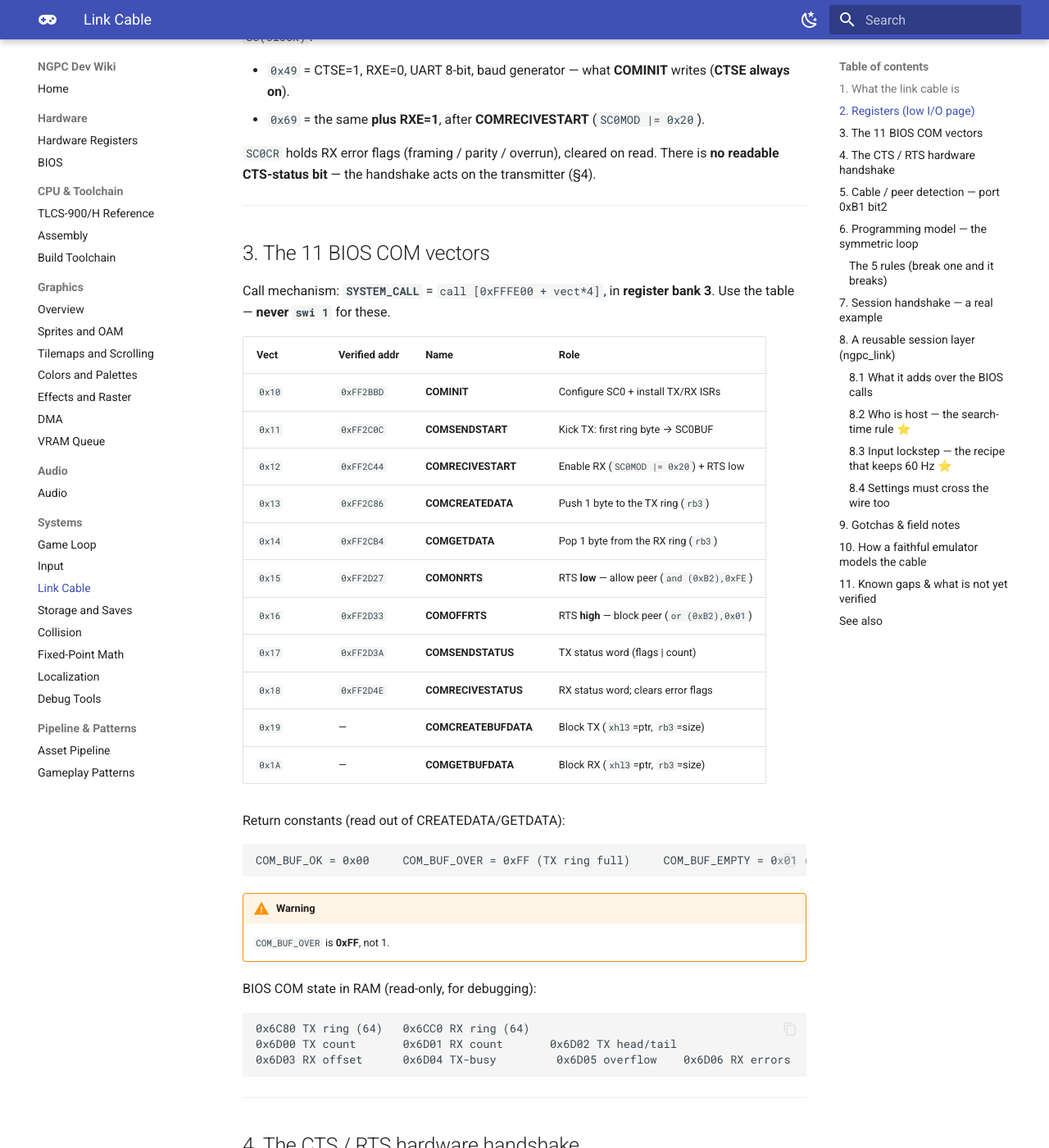
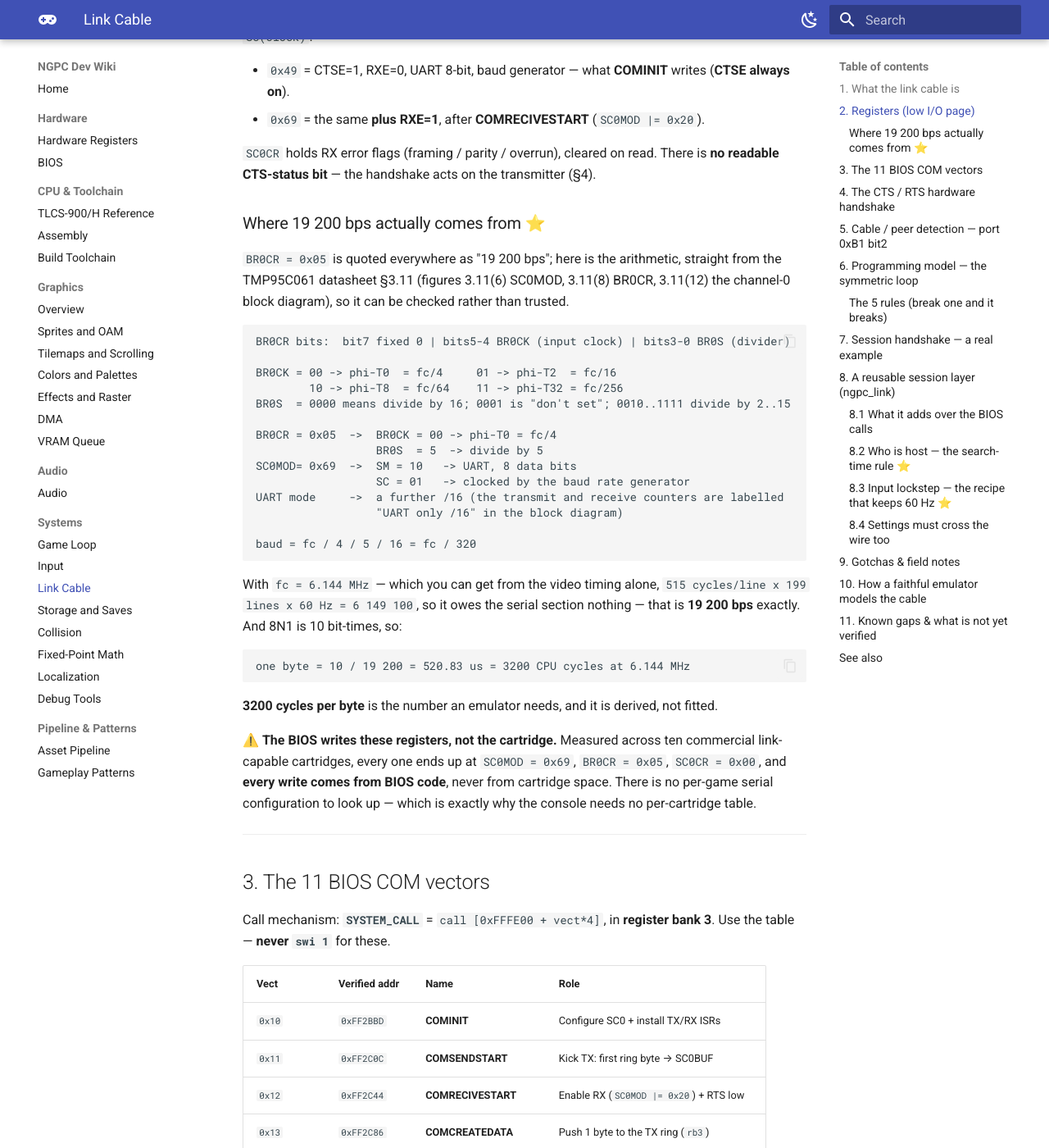
Before and after one commit to Tixul/NgpCraft_dev_ref, an MkDocs documentation site: the page built from docs/05_Systems/Link-Cable.md, in a window 1280 px wide and 1400 px high, scrolled down 1457 px. Shown: the whole window at 82% size. Built offline with MkDocs 1.6.1 and Material for MkDocs 9.7.7, drawn with Linux system fonts in a browser that asks for light colours; some of the changed text lies outside the part shown.

Commit message:
update link

````diff
--- a/docs/05_Systems/Link-Cable.md
+++ b/docs/05_Systems/Link-Cable.md
@@ -54,6 +54,46 @@ Two consequences of "it's a UART, not a shared bus":
 
 `SC0CR` holds RX error flags (framing / parity / overrun), cleared on read. There is
 **no readable CTS-status bit** — the handshake acts on the transmitter (§4).
+
+### Where 19 200 bps actually comes from ⭐
+
+`BR0CR = 0x05` is quoted everywhere as "19 200 bps"; here is the arithmetic, straight
+from the TMP95C061 datasheet §3.11 (figures 3.11(6) SC0MOD, 3.11(8) BR0CR, 3.11(12) the
+channel-0 block diagram), so it can be checked rather than trusted.
+
+```
+BR0CR bits:  bit7 fixed 0 | bits5-4 BR0CK (input clock) | bits3-0 BR0S (divider)
+
+BR0CK = 00 -> phi-T0  = fc/4     01 -> phi-T2  = fc/16
+        10 -> phi-T8  = fc/64    11 -> phi-T32 = fc/256
+BR0S  = 0000 means divide by 16; 0001 is "don't set"; 0010..1111 divide by 2..15
+
+BR0CR = 0x05  ->  BR0CK = 00 -> phi-T0 = fc/4
+                  BR0S  = 5  -> divide by 5
+SC0MOD= 0x69  ->  SM = 10   -> UART, 8 data bits
+                  SC = 01   -> clocked by the baud rate generator
+UART mode     ->  a further /16 (the transmit and receive counters are labelled
+                  "UART only /16" in the block diagram)
+
+baud = fc / 4 / 5 / 16 = fc / 320
+```
+
+With `fc = 6.144 MHz` — which you can get from the video timing alone,
+`515 cycles/line x 199 lines x 60 Hz = 6 149 100`, so it owes the serial section
+nothing — that is **19 200 bps** exactly. And 8N1 is 10 bit-times, so:
+
+```
+one byte = 10 / 19 200 = 520.83 us = 3200 CPU cycles at 6.144 MHz
+```
+
+**3200 cycles per byte** is the number an emulator needs, and it is derived, not fitted.
+
+⚠️ **The BIOS writes these registers, not the cartridge.** Measured across ten
+commercial link-capable cartridges, every one ends up at `SC0MOD = 0x69`, `BR0CR = 0x05`,
+`SC0CR = 0x00`, and **every write comes from BIOS code**, never from cartridge space.
+There is no per-game serial configuration to look up — which is exactly why the console
+needs no per-cartridge table.
+
 
 ---
 
@@ -114,6 +154,18 @@ ships and raises `INTTX0`. No polling — the silicon waits.
 Peer ready   → its RTS low  → my CTS0 low  → my queued byte ships (INTTX0 fires)
 Peer busy    → its RTS high → my CTS0 high → my byte waits in SC0BUF (back-pressure)
 ```
+
+⚠️ **CTS gates the START of a byte — never one already going out.** The datasheet says
+it twice: §3.11 *"when the CTS0 pin goes high, **after completion of the current data
+send**, data send is halted"*, and Note 1 of fig 3.11(16) *"if the CTS signal rises
+during transmission, the **next** data is not sent after the completion of the current
+transmission"*. A shift register that has begun cannot be paused. An emulator that
+re-tests CTS every tick and freezes the byte in flight will stall a transfer whenever
+the peer pulses RTS mid-byte.
+
+⚠️ **CTSE and the CTS0 pin exist on serial channel 0 only.** The channel-1 block diagram
+greys them out with "there isn't in channel 1". The link is channel 0, so this is only a
+warning against generalising from channel-1 documentation.
 
 Practical rule: **wrap any long operation** (V-blank wait, heavy compute) with
 `COMOFFRTS … COMONRTS`, so the peer parks its next byte instead of overrunning you.
@@ -353,6 +405,22 @@ while each believing it was right.
   CTSE-gated transmitter is held until the peer is ready (§4).
 - **Drive cable-detect from link state.** `0xB1` bit2 = `cable_connected ? 0 : 1` (§5).
   This one line is the difference between a peer-arbitrating game linking and hanging.
+- **SC0BUF is TWO registers on one address.** A write loads the TRANSMIT buffer; a read
+  returns the RECEIVE buffer. The CPU **cannot** read back what it transmitted. An
+  emulator that returns the received byte only while a "new data" flag is set, and then
+  falls through to the I/O page, hands back **the last byte the game sent** — and the
+  retail BIOS's COM ISR touches SC0BUF more than once per byte, so it stores that wrong
+  byte in its ring. One corrupted byte fails a packet checksum, the peer silently drops
+  the packet and never answers, and both consoles wait for each other for ever. It is
+  phase-dependent, so the same game links on one attempt and hangs on the next.
+- **Time a byte at 3200 CPU cycles**, and preferably *compute* it from `BR0CR` and
+  `SC0MOD` (§2) rather than hardcoding it, so a cartridge that programs a different
+  divider is not silently emulated at the wrong rate.
+- **Do not assume a fixed exchange cadence.** How often a game drives the cable is a
+  property of *that game's* link library in *that state*, not of the console. Measured
+  on real cartridges: Samurai Shodown! 2 and The Last Blade exchange once every 2 frames
+  when idle, while Fatal Fury drives the cable on **every** frame. There is no platform
+  constant to conform to.
 - **Do not** synchronise the two machines' clocks or frames — the real link is async.
 
 ---
@@ -377,8 +445,20 @@ they are open:
 - **Block-transfer vectors `COMCREATEBUFDATA` (0x19) / `COMGETBUFDATA` (0x1A)**: BIOS
   entry addresses not individually verified; the `xhl3`=ptr / `rb3`=size ABI is from the
   manual, not re-confirmed by trace.
-- **`BR0CR = 0x05 → 19 200 bps`**: the line works, but the exact divider→bit-rate
-  computation has not been re-derived.
+- ✅ **`BR0CR = 0x05 -> 19 200 bps` is now DERIVED, not just observed.** The divider ->
+  bit-rate computation is written out in §2: `phi-T0 = fc/4`, `/5`, `/16` for UART, with
+  `fc = 6.144 MHz` cross-checked from the video timing. It gives 19 200 bps and
+  **3200 CPU cycles per byte** exactly. *(This gap is closed.)*
+- ⏳ **What is still NOT silicon-measured is the byte time itself.** Everything above is
+  manufacturer documentation plus register values read out of an emulator. Nobody has
+  put a timer on a real console: start it on the SC0BUF write, stop it on `INTTX0`, and
+  print microseconds per byte. The expected answer is **520.83 us**. A probe ROM that
+  also programs a different `BR0CR` and reports the ratio would settle the whole
+  question in one run.
+- ⚠️ **There is no such thing as "the" exchange cadence.** How often a game drives the
+  cable is a property of that game's link library in that state — Samurai Shodown! 2 and
+  The Last Blade idle at one exchange every 2 frames, Fatal Fury drives it every frame.
+  Do not treat any single figure as a platform constant.
 - **BIOS RX counter `0x6D01`** can lag in emulation (the ring still fills). Prefer the
   drain-until-`COM_BUF_EMPTY` idiom.
 - **Online (`TcpLink`) initiator/responder sync** not re-tested since the cable-detect
````
Also changed, not shown: docs/01_Hardware/Hardware-Registers.md (+13 -0 lines).
